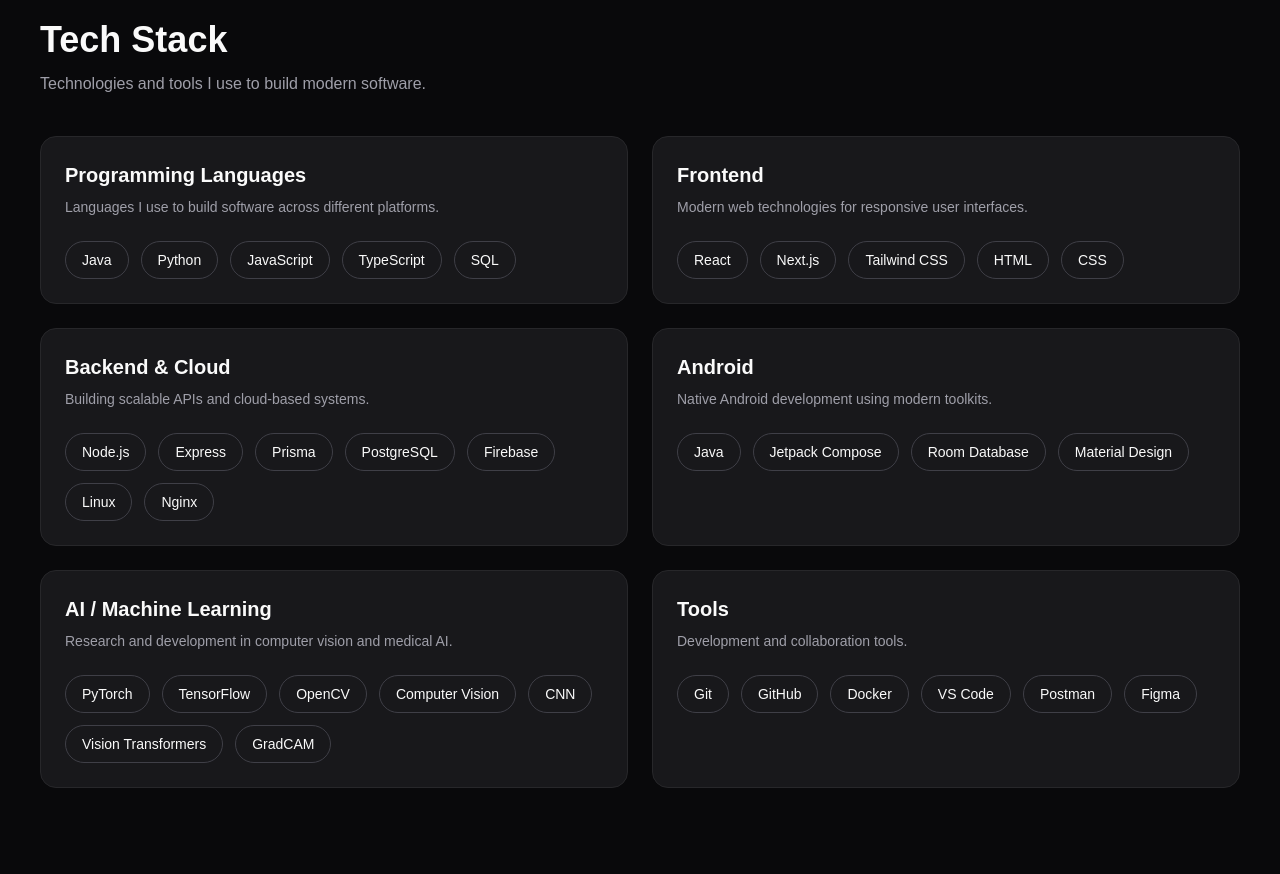
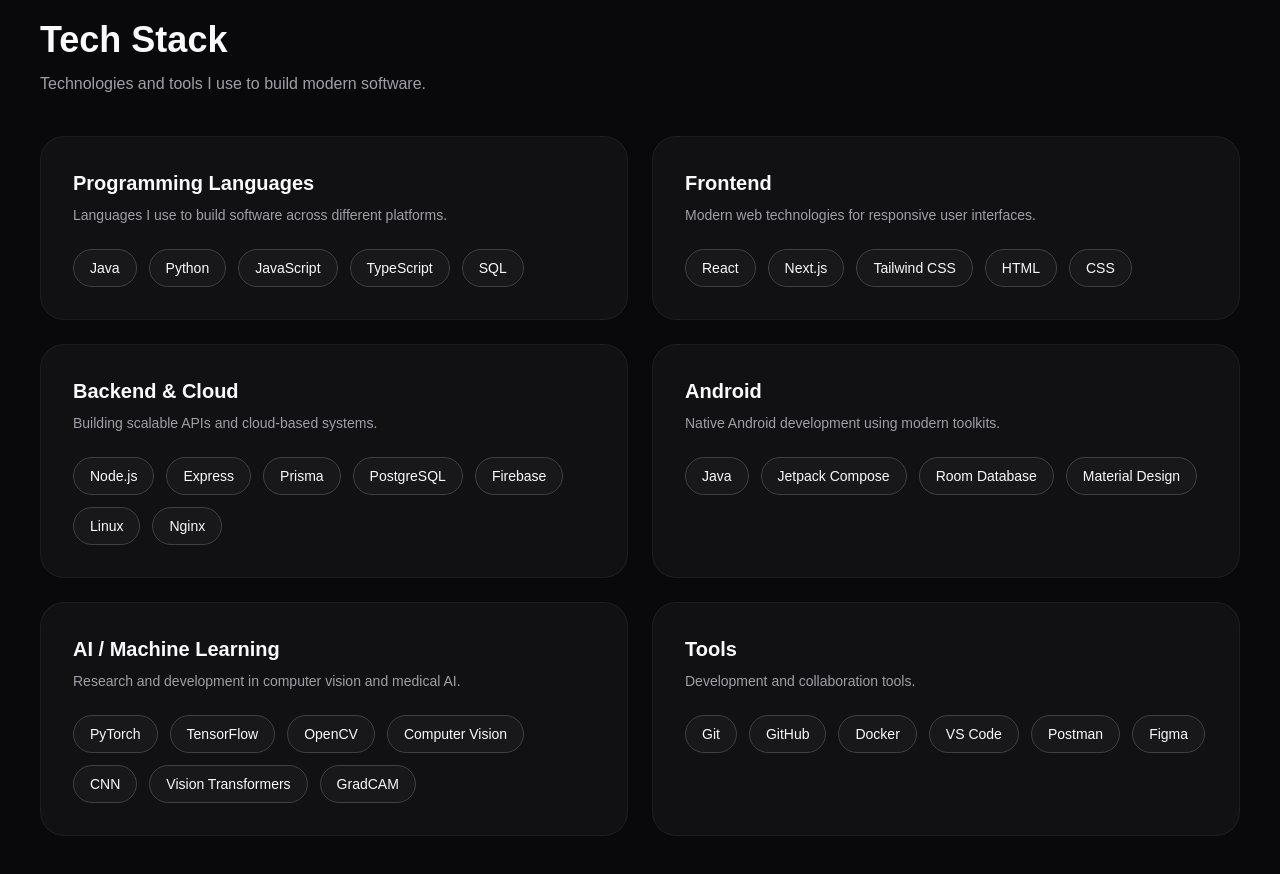
Before and after one commit to devsiddhartha31/devsiddhartha31.github.io, a Next.js app: page / in a window 1280 px wide. Shown: the part 4500-5374 px from the top of the page. Built offline with nearby package versions, Linux system fonts and the light colour scheme.

Commit message:
feat(skills): add hover animation on SkillCategory card

```diff
--- a/components/skills/SkillCategory.tsx
+++ b/components/skills/SkillCategory.tsx
@@ -7,8 +7,22 @@ interface Props {
 
 export default function SkillCategory({ category }: Props) {
   return (
-    <div className="rounded-2xl border border-zinc-800 bg-zinc-900 p-6">
-
+    <article
+      className="
+        rounded-3xl
+        border
+        border-white/5
+        bg-zinc-900/60
+        p-8
+        backdrop-blur-xl
+        transition-all
+        duration-300
+        hover:-translate-y-1
+        hover:border-indigo-500/30
+        hover:shadow-xl
+        hover:shadow-indigo-500/10
+      "
+    >
       <h3 className="text-xl font-semibold">
         {category.title}
       </h3>
@@ -25,7 +39,6 @@ export default function SkillCategory({ category }: Props) {
           />
         ))}
       </div>
-
-    </div>
+    </article>
   );
 }
```
